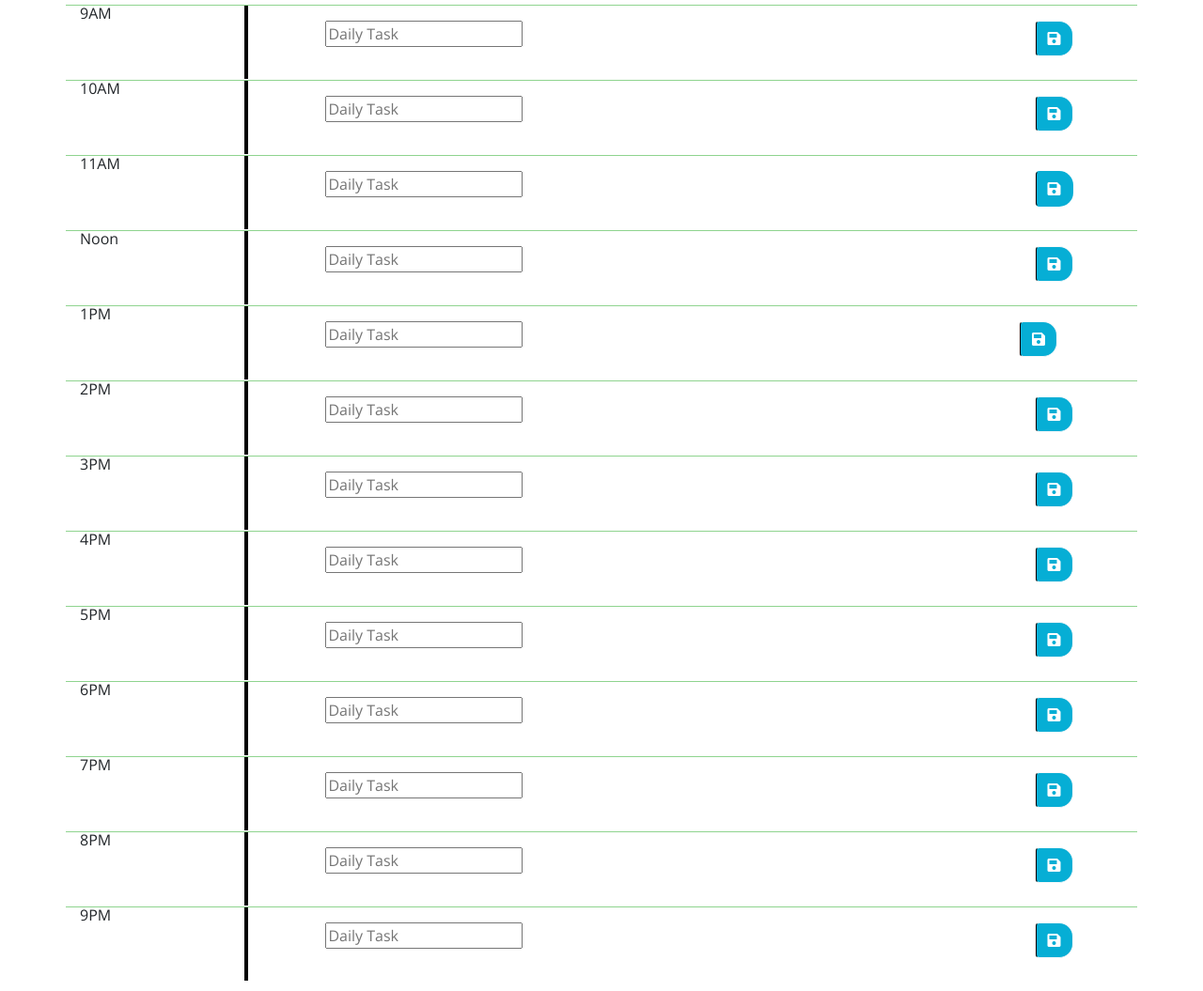
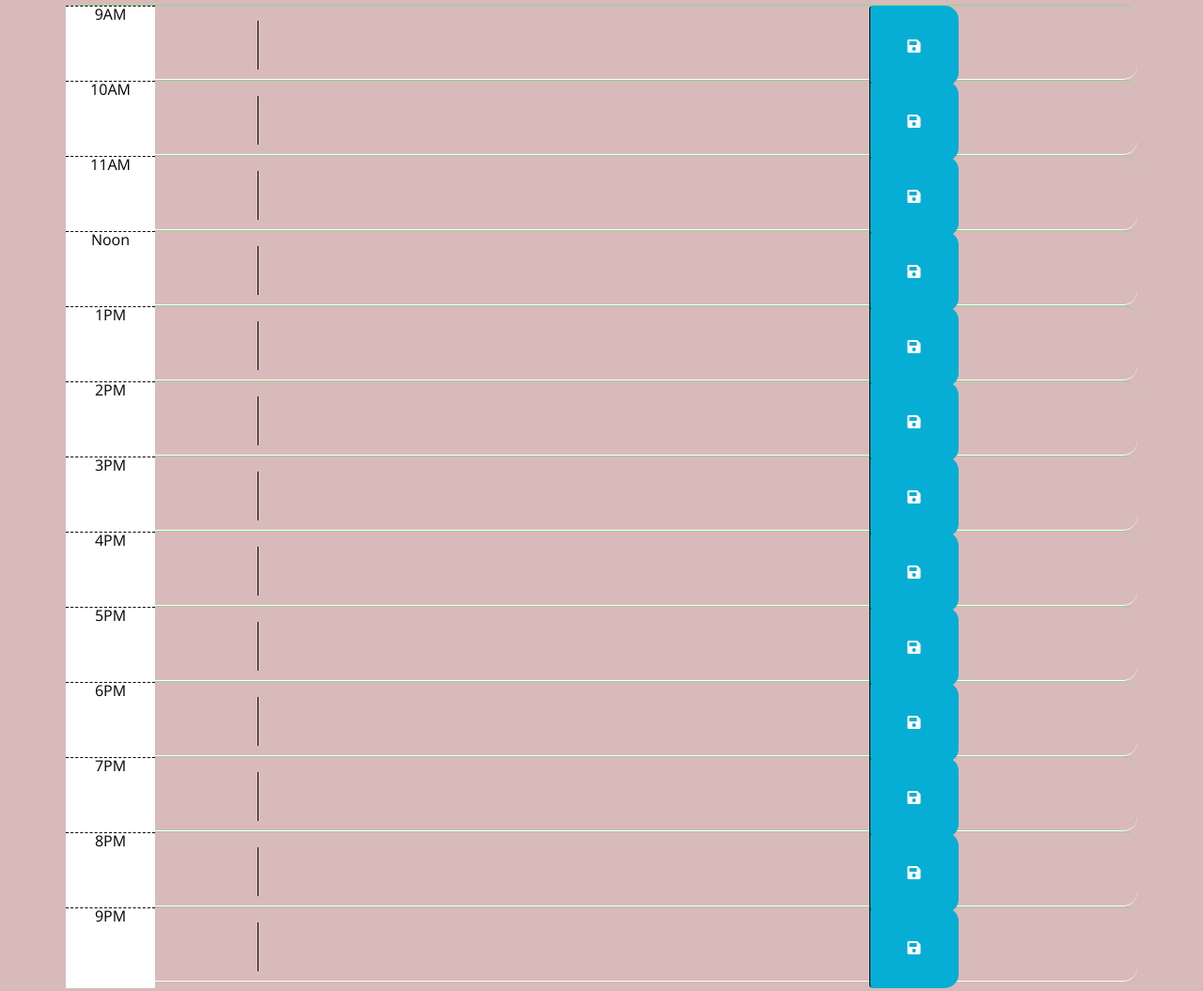
Before and after one commit to cynthia-dm1216/DayPlanner, a plain HTML site: page index.html in a window 1280 px wide. Shown: the part 331-1386 px from the top of the page at 94% size. Drawn offline with nearby package versions, Linux system fonts and the light colour scheme.

Commit message:
working on style for past future and present

```diff
--- a/index.html
+++ b/index.html
@@ -20,124 +20,112 @@
         <p id="currentDay" class="lead"></p>
     </header>
     <!-- Timeblocks go here -->
-    <div id = "timeBlocks" class="container">
-        <div id="input-row" class="row">
-            <div class="col-2" id="datediv"><span>9AM</span></div>
-            <div class="col-8" id="datediv">
-                <input type="text" id="first_toDo" placeholder="Daily Task">
+    <div id="timeBlocks" class="container">
+        <div class="row input-row">
+            <div class="col-md-1 hour" id="datediv"><span>9AM</span></div>
+            <div class="col-md-8" id="datediv">
+                <textarea class="col-md-10 description" id="first_toDo">
+                </textarea>
             </div>
-            <div class="col-2" id="save_sec">
-                <button type="button" class="btn btn-light" id="saveBtn"><i class="fas fa-save"></i></button>
+            <button class="btn saveBtn col-md-1"><i class="fas fa-save"></i></button>
         </div>
+        <div class="row input-row">
+            <div class="col-md-1 hour" id="datediv"><span>10AM</span></div>
+            <div class="col-md-8" id="task-input">
+                <textarea class="col-md-10 description" id="second_toDo">
+                </textarea>
             </div>
-        <div id="input-row" class="row">
-            <div class="col-2 " id="datediv"><span>10AM</span></div>
-            <div class="col-8" id="task-input">
-                <input type="text" id="second_toDo" placeholder="Daily Task">
+            <button class="btn saveBtn col-md-1"><i class="fas fa-save"></i></button>
         </div>
-            <div class="col-2" id="save_sec">
-                <button type="button" class="btn btn-light" id="saveBtn"><i class="fas fa-save"></i></button>
+        <div class="row input-row">
+            <div class="col-md-1 hour" id="datediv"><span>11AM</span></div>
+            <div class="col-md-8" id="task-input">
+                <textarea class="col-md-10 description" id="third_toDo">
+                </textarea>
             </div>
+            <button class="btn saveBtn col-md-1"><i class="fas fa-save"></i></button>
         </div>
-        <div id="input-row" class="row">
-            <div class="col-2" id="datediv"><span>11AM</span></div>
-            <div class="col-8" id="task-input">
-                <input type="text" id="third_toDo" placeholder="Daily Task">
+        <div class="row input-row">
+            <div class="col-md-1 hour" id="datediv"><span>Noon</span></div>
+            <div class="col-md-8" id="task-input">
+                <textarea class="col-md-10 description" id="fourth_toDo">
+                </textarea>
             </div>
-            <div class="col-2" id="save-sec">
-                <button type="button" class="btn btn-ligh" id="saveBtn"><i class="fas fa-save"></i></button>
+            <button class="btn saveBtn col-md-1"><i class="fas fa-save"></i></button>
         </div>
+        <div class="row input-row">
+            <div class="col-md-1 hour" id="datediv"><span>1PM</span></div>
+            <div class="col-md-8" id="task-input">
+                <textarea class="col-md-10 description" id="fifth_toDo">
+                </textarea>
             </div>
-        <div id="input-row" class="row">
-            <div class="col-2" id="datediv"><span>Noon</span></div>
-            <div class="col-8" id="task-input">
-                <input type="text" id="fourth_toDo" placeholder="Daily Task">
+            <button class="btn saveBtn col-md-1"><i class="fas fa-save"></i></button>
         </div>
-            <div class="col-2" id="save_sec">
-                <button type="button" class="btn btn-light" id="saveBtn"><i class="fas fa-save"></i></button>
+        <div class="row input-row">
+            <div class="col-md-1 hour" id="datediv"><span>2PM</span></div>
+            <div class="col-md-8" id="task-input">
+                <textarea class="col-md-10 description" id="sixth_toDo">
+                </textarea>
             </div>
+            <button class="btn saveBtn col-md-1"><i class="fas fa-save"></i></button>
         </div>
-        <div id="input-row" class="row">
-            <div class="col-2" id="datediv"><span>1PM</span></div>
-            <div class="col-8" id="task-input">
-                <input type="text" id="fifth_toDo" placeholder="Daily Task">
+        <div class="row input-row">
+            <div class="col-md-1 hour" id="datediv"><span>3PM</span></div>
+            <div class="col-md-8" id="task-input">
+                <textarea class="col-md-10 description" id="seventh_toDo">
+                </textarea>
             </div>
-         <div class="col-2" id="save_sec">
-            <button type="button" class="btn btn-light" id="saveBtn"><i class="fas fa-save"></i></button>
+            <button class="btn saveBtn col-md-1"><i class="fas fa-save"></i></button>
         </div>
+        <div class="row input-row">
+            <div class="col-md-1 hour" id="datediv"><span>4PM</span></div>
+            <div class="col-md-8" id="task-input">
+                <textarea class="col-md-10 description" id="eigth_toDo">
+                </textarea>
             </div>
-        <div id="input-row" class="row">
-            <div class="col-2" id="datediv"><span>2PM</span></div>
-            <div class="col-8" id="task-input">
-                <input type="text" id="sixth_toDo" placeholder="Daily Task">
+            <button class="btn saveBtn col-md-1"><i class="fas fa-save"></i></button>
         </div>
-            <div class="col-2" id="save_sec">
-                <button type="button" class="btn btn-light" id="saveBtn"><i class="fas fa-save"></i></button>
+        <div class="row input-row">
+            <div class="col-md-1 hour" id="datediv"><span>5PM</span></div>
+            <div class="col-md-8" id="task-input">
+                <textarea class="col-md-10 description" id="nineth_toDo">
+                </textarea>
             </div>
+            <button class="btn saveBtn col-md-1"><i class="fas fa-save"></i></button>
         </div>
-        <div id="input-row" class="row">
-            <div class="col-2" id="datediv"><span>3PM</span></div>
-            <div class="col-8" id="task-input">
-                <input type="text" id="seventh_toDo" placeholder="Daily Task">
+        <div class="row input-row">
+            <div class="col-md-1 hour" id="datediv"><span>6PM</span></div>
+            <div class="col-md-8" id="task-input">
+                <textarea class="col-md-10 description" id="tenth_toDo">
+                </textarea>
             </div>
-            <div class="col-2" id="save_sec">
-                <button type="button" class="btn btn-light" id="saveBtn"><i class="fas fa-save"></i></button>
+            <button class="btn saveBtn col-md-1"><i class="fas fa-save"></i></button>
         </div>
+        <div class="row input-row">
+            <div class="col-md-1 hour" id="datediv"><span>7PM</span></div>
+            <div class="col-md-8" id="task-input">
+                <textarea class="col-md-10 description" id="eleventh_toDo">
+                </textarea>
             </div>
-        <div id="input-row" class="row">
-            <div class="col-2" id="datediv"><span>4PM</span></div>
-            <div class="col-8" id="task-input">
-                <input type="text" id="eigth_toDo" placeholder="Daily Task">
+            <button class="btn saveBtn col-md-1"><i class="fas fa-save"></i></button>
         </div>
-            <div class="col-2" id="save_sec">
-                <button type="button" class="btn btn-light" id="saveBtn"><i class="fas fa-save"></i></button>
+        <div class="row input-row">
+            <div class="col-md-1 hour" id="datediv"><span>8PM</span></div>
+            <div class="col-md-8" id="task-input">
+                <textarea class="col-md-10 description" id="twelveth_toDo">
+                </textarea>
             </div>
+            <button class="btn saveBtn col-md-1"><i class="fas fa-save"></i></button>
         </div>
-        <div id="input-row" class="row">
-            <div class="col-2" id="datediv"><span>5PM</span></div>
-            <div class="col-8" id="task-input">
-                <input type="text" id="nineth_toDo" placeholder="Daily Task">
+        <div class="row input-row">
+            <div class="col-md-1 hour" id="datediv"><span>9PM</span></div>
+            <div class="col-md-8" id="task-input">
+                <textarea class="col-md-10 description" id="thirdteen_toDo">
+                </textarea>
             </div>
-            <div class="col-2" id="save_sec">
-                <button type="button" class="btn btn-light" id="saveBtn"><i class="fas fa-save"></i></button>
+            <button class="btn saveBtn col-md-1"><i class="fas fa-save"></i></button>
         </div>
-        </div>
-        <div  class="row input-row">
-            <div class="col-2" id="datediv"><span>6PM</span></div>
-            <div class="col-8" id="task-input">
-                <input type="text" id="tenth_toDo" placeholder="Daily Task">
-            </div>
-            <div class="col-2" id="save_sec">
-                <button type="button" class="btn btn-light" id="saveBtn"><i class="fas fa-save"></i></button>
-            </div>
-        </div>
-        <div  class="row input-row">
-            <div class="col-2" id="datediv"><span>7PM</span></div>
-            <div class="col-8" id="task-input">
-                <input type="text" id="eleventh_toDo" placeholder="Daily Task">
-            </div>
-            <div class="col-2" id="save_sec">
-                <button type="button" class="btn btn-light" id="saveBtn"><i class="fas fa-save"></i></button>
-            </div>
-        </div>
-        <div id="input-row" class="row">
-            <div class="col-2" id="datediv"><span>8PM</span></div>
-            <div class="col-8" id="task-input">
-                <input type="text" id="twelveth_toDo" placeholder="Daily Task">
-            </div>
-            <div class="col-2" id="save_sec">
-                <button type="button" class="btn btn-light" id="saveBtn"><i class="fas fa-save"></i></button>
-            </div>
-        </div>
-        <div id="input-row" class="row">
-            <div class="col-2" id="datediv"><span>9PM</span></div>
-            <div class="col-8" id="task-input">
-                <input type="text" id="thirdteen_toDo" placeholder="Daily Task">
-            </div>
-            <div class="col-2" id="save_sec">
-                <button type="button" class="btn btn-light" id="saveBtn"><i class="fas fa-save"></i></button>
-            </div>
-        </div>
+
         <script src="https://code.jquery.com/jquery-3.4.1.min.js"></script>
         <script src="https://cdnjs.cloudflare.com/ajax/libs/moment.js/2.24.0/moment.min.js"></script>
         <script src="script.js"></script>
--- a/script.js
+++ b/script.js
@@ -85,7 +85,7 @@ $("button").on("click",function(){
     twelvethusertask_8PM.value = toDo_8PMlocalStorage;
     thirdteenusertask_9PM.value = toDo_9PMlocalStorage;
 
-    $(".input-row").each(function(){
+    $(".time-block").each(function(){
       var inputEl = $(this);
       console.log(inputEl);
       if (inputEl.data().time < dateNo) {
--- a/style.css
+++ b/style.css
@@ -2,6 +2,7 @@ body {
     font-family: 'Open Sans', sans-serif;
     font-size: 16px;
     line-height: 1;
+    background-color: #d8baba;
   }
 
   textarea{
@@ -12,9 +13,9 @@ body {
     border-left: 1px solid black;
     padding: 10px;
   }
-  .col-8 {
+  /* .col-md-8 {
     border-left: 4px solid black;
-  }
+  } */
 
   .jumbotron {
     text-align: center;
@@ -28,7 +29,7 @@ body {
     white-space: pre-wrap;
   }
 
-  .time-block{
+  .input-row{
     text-align: center;
     border-radius: 15px;
   }
@@ -62,7 +63,7 @@ body {
     color: white;
   }
 
-  #saveBtn {
+  .saveBtn {
     border-left: 1px solid black;
     border-top-right-radius: 15px;
     border-bottom-right-radius: 15px;
@@ -74,31 +75,3 @@ body {
     font-size: 20px;
     transition: all .3s ease-in-out;
   }
-
-  /* .btn {
-    color: blue;
-    display: block;
-    position: relative;
-    left: 50%;
-    background-color: rgb(113, 163, 238);
-    height: 60%;
-    bottom: 20%;
-    width: 75%;
-
-  }
-  span{
-    text-align: center;
-    display: block;
-    position: relative;
-    top: 50%;
-
-  }
-input{
-  width: 116%;
-  display: block;
-  position: relative;
-  height: 66%;
-  bottom: 25%;
-
-}
-   */
```
Lines whose indentation alone changed are shown as unchanged.
